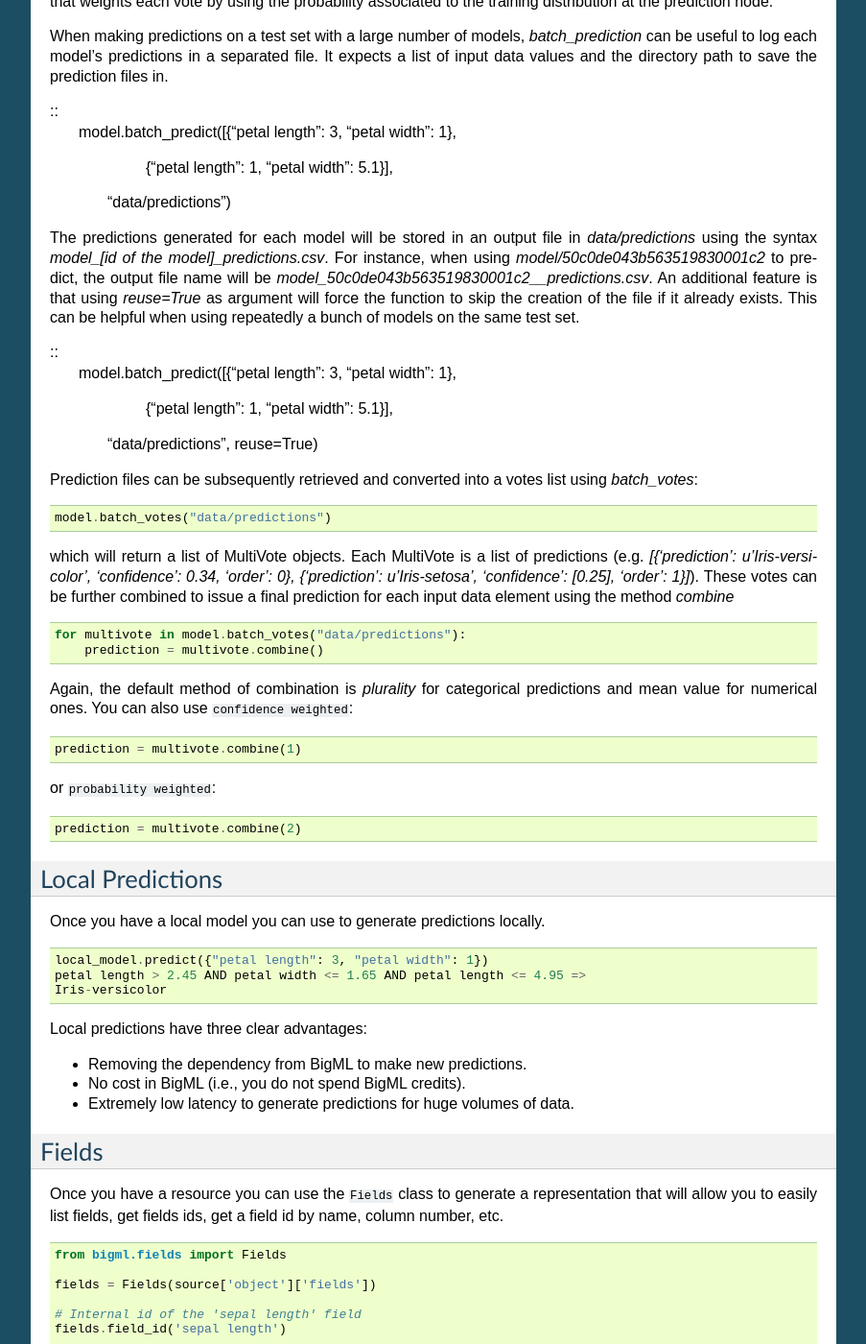
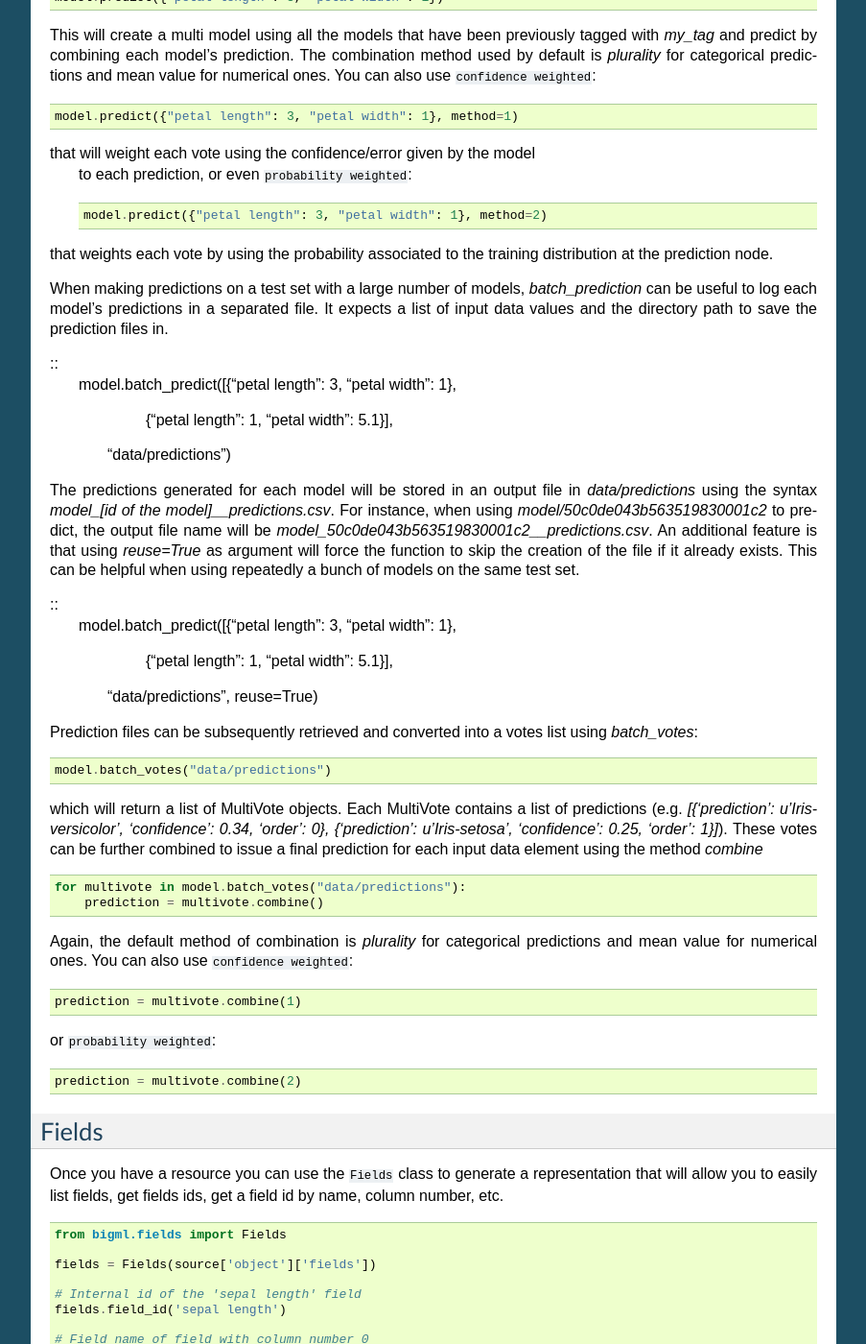
Before and after one commit to bigmlcom/python, a Sphinx documentation site: the page built from docs/index.rst, in a window 1280 px wide and 1400 px high, scrolled down 12151 px. Shown: the whole window at 96% size, without its empty margins (198-1101 px from the left). Built offline with Sphinx 7.4.7, drawn with Linux system fonts in a browser that asks for light colours; some of the changed text lies outside the part shown.

Commit message:
Minor changes in docs and some cleaning

```diff
--- a/docs/index.rst
+++ b/docs/index.rst
@@ -339,11 +339,11 @@
                                                       'present_in_test_data': True,
                                                       'recall': 0.038461538461538464}]}}
 
-where two levels of detail are easily identified. For categorical objective
-fields, the first level shows `class_names`, `mode`, `model`, `random` labels
+where two levels of detail are easily identified. For classifications,
+the first level shows `class_names`, `mode`, `model`, `random` labels
 and the second level `accuracy`, `average_f_measure`, `average_phi`,
 `average_precision`, `average_precision`, `average_recall`, `confusion_matrix`
-and `per_class_statistics`, while the numeric ones will show at first level
+and `per_class_statistics`, while for regressions will show at first level
 `mean`, `model`, `random` and at second `mean_absolute_error`,
 `mean_squared_error` and `r_squared` (refer to
 `developers documentation <https://bigml.com/developers/evaluations>`_ for
@@ -735,6 +735,26 @@
  available. If an important field is missing (because it has been excluded or
 filtered), an exception will arise.
 
+Local Predictions
+-----------------
+
+Once you have a local model you can use to generate predictions locally.
+
+::
+
+    local_model.predict({"petal length": 3, "petal width": 1})
+    petal length > 2.45 AND petal width <= 1.65 AND petal length <= 4.95 =>
+    Iris-versicolor
+
+Local predictions have three clear advantages:
+
+- Removing the dependency from BigML to make new predictions.
+
+- No cost in BigML (i.e., you do not spend BigML credits).
+
+- Extremely low latency to generate predictions for huge volumes of data.
+
+
 Multi Models
 ------------
 
@@ -783,7 +803,7 @@
 
 The predictions generated for each model will be stored in an output
 file in `data/predictions` using the syntax
-`model_[id of the model]_predictions.csv`. For instance, when using
+`model_[id of the model]__predictions.csv`. For instance, when using
 `model/50c0de043b563519830001c2` to predict, the output file name will be
 `model_50c0de043b563519830001c2__predictions.csv`. An additional feature is
 that using `reuse=True` as argument will force the function to skip the
@@ -800,9 +820,9 @@
 
     model.batch_votes("data/predictions")
 
-which will return a list of MultiVote objects. Each MultiVote is a list of
-predictions (e.g. `[{'prediction': u'Iris-versicolor', 'confidence': 0.34,
-'order': 0}, {'prediction': u'Iris-setosa', 'confidence': [0.25],
+which will return a list of MultiVote objects. Each MultiVote contains a list
+of predictions (e.g. `[{'prediction': u'Iris-versicolor', 'confidence': 0.34,
+'order': 0}, {'prediction': u'Iris-setosa', 'confidence': 0.25,
 'order': 1}]`).
 These votes can be further combined to issue a final
 prediction for each input data element using the method `combine`
@@ -821,26 +841,6 @@
 or ``probability weighted``::
 
     prediction = multivote.combine(2)
-
-
-Local Predictions
------------------
-
-Once you have a local model you can use to generate predictions locally.
-
-::
-
-    local_model.predict({"petal length": 3, "petal width": 1})
-    petal length > 2.45 AND petal width <= 1.65 AND petal length <= 4.95 =>
-    Iris-versicolor
-
-Local predictions have three clear advantages:
-
-- Removing the dependency from BigML to make new predictions.
-
-- No cost in BigML (i.e., you do not spend BigML credits).
-
-- Extremely low latency to generate predictions for huge volumes of data.
 
 
 Fields
```
Also changed, not shown: 2 other files.
